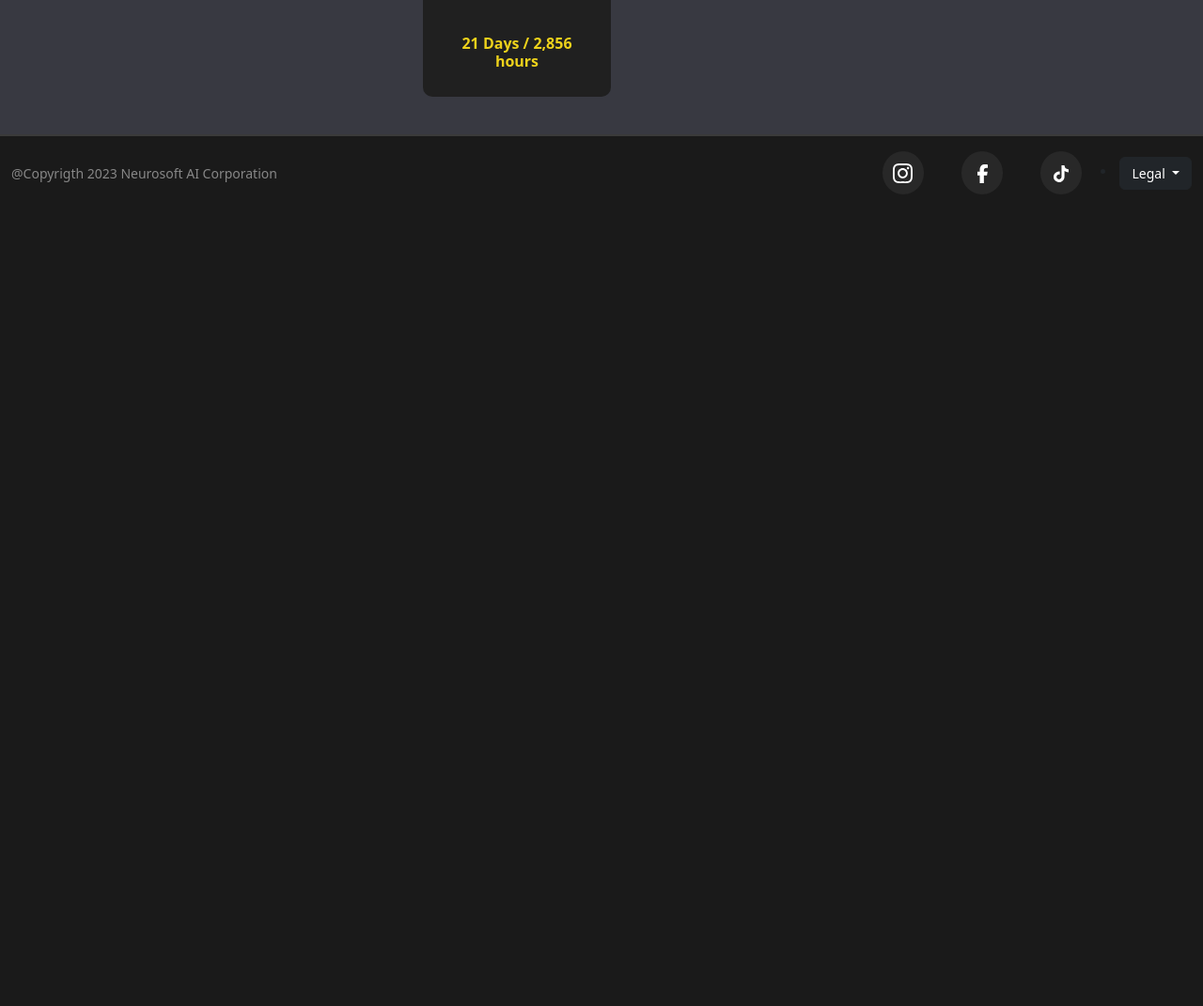
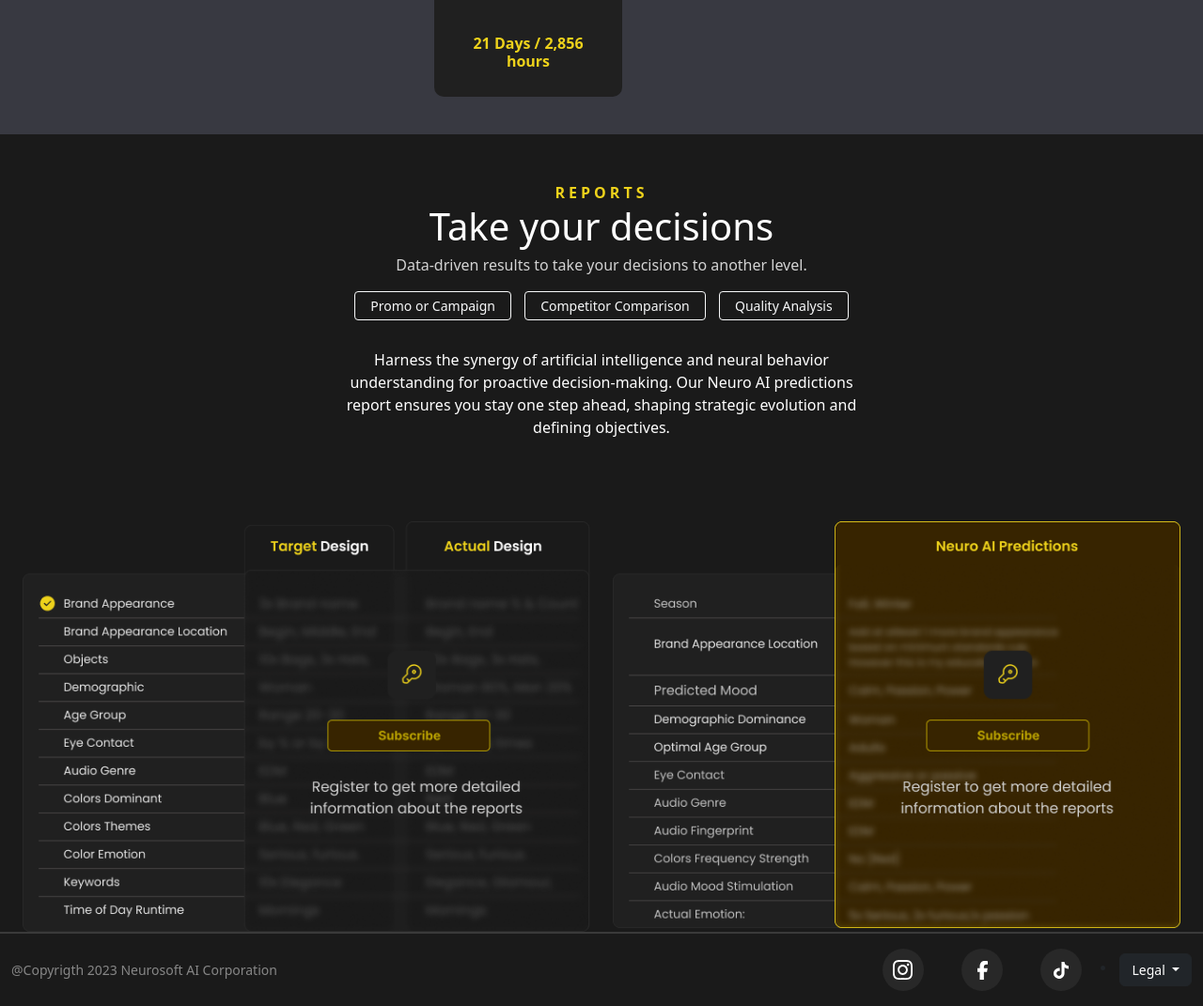
Before and after one commit to MarketingNeurosoftai/landing, a website: page index.html in a window 1280 px wide. Shown: the part 2839-3910 px from the top of the page at 94% size. Before the commit the page ends 3062 px from the top, so only its background shows below. Drawn offline with nearby package versions, Linux system fonts and the light colour scheme.

Commit message:
reports section

```diff
--- a/assets/js/script.js
+++ b/assets/js/script.js
@@ -149,3 +149,21 @@ document.addEventListener('DOMContentLoaded', function () {
     xhr.open('GET', 'assets/partials/timeline.html', true);
     xhr.send();
 });
+
+document.addEventListener('DOMContentLoaded', function () {
+    // Cargar el contenido del timeline.html en la sección con id "reports"
+    var reportsContainer = document.getElementById('reports');
+    var xhr = new XMLHttpRequest();
+
+    xhr.onreadystatechange = function () {
+        if (xhr.readyState === XMLHttpRequest.DONE) {
+            if (xhr.status === 200) {
+                reportsContainer.innerHTML = xhr.responseText;
+            } else {
+                console.error('Error al cargar el reports' + xhr.status);
+            }
+        }
+    };
+    xhr.open('GET', 'assets/partials/reports.html', true);
+    xhr.send();
+});
--- a/assets/partials/cta-section.html
+++ b/assets/partials/cta-section.html
@@ -5,7 +5,7 @@
           <h6>utonomous Media Analysis & Recommendations for Pre Production & Post Production</h6>
           <h6>Powered by Generative AI | Cognitive AI | Neuroscience AI
           </h6>
-          <div class="">
+          <div>
             <br>
             <button type="button" class="btn btn-outline-secondary btn-sm">Try Demo</button>
             <button type="button"  class="btn btn-outline-light btn-sm"><i class="fa-solid fa-film fa-lg" style="color: #ffffff;margin-right: 10px;"></i>  Watch a Demo</button>
--- /dev/null
+++ b/assets/partials/reports.html
@@ -0,0 +1,27 @@
+<div class="container-fluid">
+    <div class="container-xxl">
+        <div class="row text-center" style="margin-top:50PX;">
+            <h7>REPORTS</h7>
+            <h1>Take your decisions</h1>
+            <h6>Data-driven results to take your decisions to another level. </h6>
+            <div class="">
+                <button type="button"  class="btn btn-outline-light btn-sm">Promo or Campaign</button>
+                <button type="button"  class="btn btn-outline-light btn-sm">Competitor Comparison</button>
+                <button type="button"  class="btn btn-outline-light btn-sm">Quality Analysis</button>
+            </div>
+
+            <p style="max-width: 600px;margin: 20px auto;">Harness the synergy of artificial intelligence and neural behavior understanding for proactive decision-making. Our Neuro AI predictions report ensures you stay one step ahead, shaping strategic evolution and defining objectives.</p>
+        </div>
+    </div>
+    <br><br>
+    <div class="container-xxl">
+        <div class="row">
+            <div class="col-12 col-lg-6 text-center">
+                <img class="img-fluid" src="../../img/report-img-2.png" style="margin-top: 20px;">
+            </div>
+            <div class="col-12 col-lg-6 text-center">
+                <img class="img-fluid" src="../../img/report-img-1.png" style="margin-top: 20px;">
+            </div>
+        </div>
+    </div>
+</div>
--- a/assets/partials/timeline.html
+++ b/assets/partials/timeline.html
@@ -1,4 +1,5 @@
 <div class="container-fluid" style="background-color:#383941;padding: 10px 0px;">
+    <div class="container-xxl">
         <div class="container-fluid mt-5" style="padding: 0px 10px;">
             <div class="timeline-slider" style="padding:0px 0px 30px 0px;">
                 <!-- Aquí van los elementos de la línea de tiempo -->
@@ -105,4 +106,6 @@
                 <!-- Agrega más eventos según sea necesario -->
             </div>
         </div>
+
     </div>
+</div>
--- a/index.html
+++ b/index.html
@@ -111,6 +111,10 @@
     <section id="timeline">
     </section>
 
+    <!-- reports -->
+    <section id="reports">
+    </section>
+
     <!-- Footer -->
     <section id="footer">
     </section>
--- a/styles/styles.css
+++ b/styles/styles.css
@@ -28,6 +28,32 @@ p{
     color: #FFFFFF;
     font-weight: 300;
 }
+
+/* Estilos Scrollbar */
+/* Estilo para la barra de desplazamiento vertical */
+::-webkit-scrollbar {
+    width: 10px;
+  }
+
+  ::-webkit-scrollbar-thumb {
+    background-color: #EED21B; /* Color del thumb (agarre) */
+    border-radius: 5px; /* Bordes redondeados del thumb */
+  }
+
+  /* Estilo para la barra de desplazamiento horizontal */
+  ::-webkit-scrollbar-horizontal {
+    height: 5px;
+  }
+
+
+  /* Estilo para la pista (track) de la barra de desplazamiento */
+  ::-webkit-scrollbar-track {
+    background-color: #000000; /* Color de la pista */
+    border-radius: 5px;
+
+  }
+
+
 
 .legal {
     background-color: #292929;
```
Also changed, not shown: img/report-img-1.png (added), img/report-img-2.png (added). Lines whose indentation alone changed are shown as unchanged.
